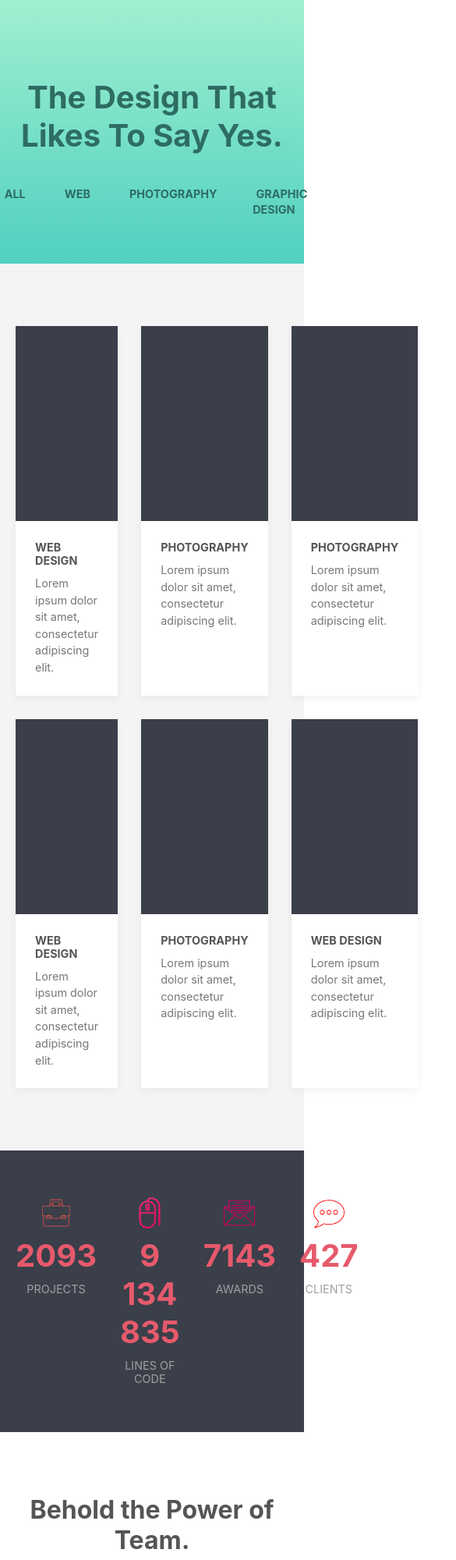
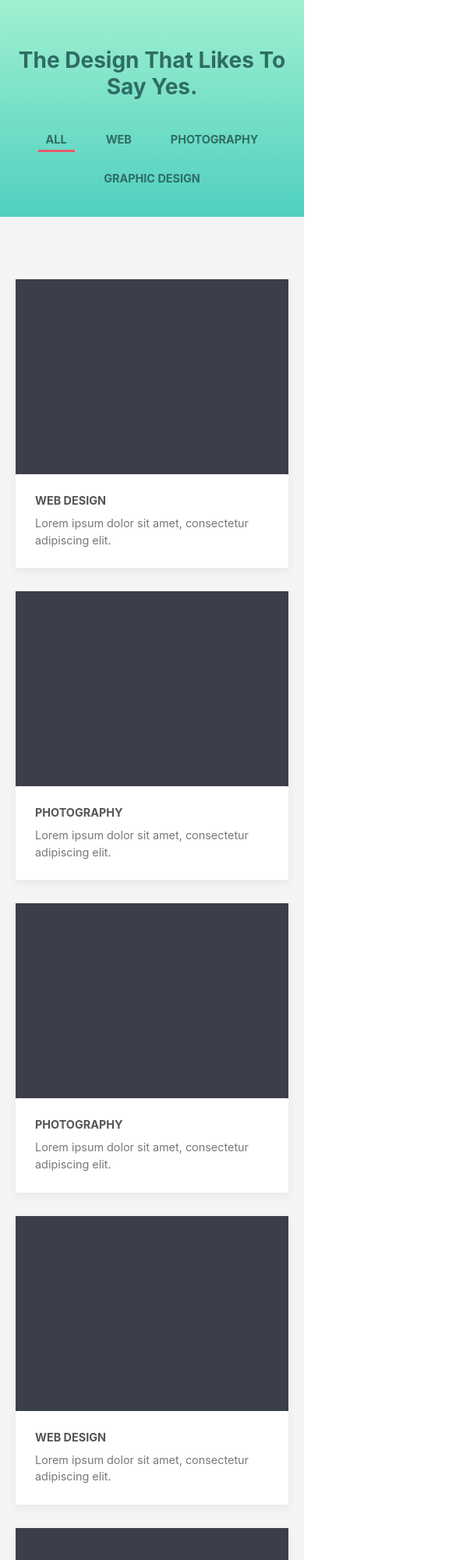
Before and after one commit to anastasiya8756/progect, a plain HTML site: page index.html in a window 390 px wide. Shown: the top 2000 px of the page at 78% size, 585 px wide, since content can reach past the window. Drawn offline with Linux system fonts and the light colour scheme.

Commit message:
Update styles.css

```diff
--- a/styles.css
+++ b/styles.css
@@ -35,6 +35,7 @@ body {
     justify-content: center;
     list-style: none;
     gap: 30px;
+    flex-wrap: wrap;
 }
 
 .filter-nav a {
@@ -43,6 +44,10 @@ body {
     font-weight: bold;
     font-size: 0.9rem;
     padding: 5px 10px;
+}
+
+.filter-nav a.active {
+    border-bottom: 3px solid #e65a6c;
 }
 
 .portfolio {
@@ -160,3 +165,45 @@ body {
     font-size: 0.9rem;
     line-height: 1.5;
 }
+
+@media screen and (max-width: 992px) {
+    .portfolio-grid {
+        grid-template-columns: repeat(2, 1fr);
+    }
+    .team-grid {
+        grid-template-columns: repeat(2, 1fr);
+    }
+}
+
+@media screen and (max-width: 768px) {
+    .stats-grid {
+        grid-template-columns: repeat(2, 1fr);
+    }
+    .hero h1 {
+        font-size: 2rem;
+    }
+}
+
+@media screen and (max-width: 576px) {
+    .portfolio-grid {
+        grid-template-columns: 1fr;
+    }
+    .stats-grid {
+        grid-template-columns: 1fr;
+    }
+    .team-grid {
+        grid-template-columns: 1fr;
+    }
+    .hero {
+        padding: 60px 0 40px 0;
+    }
+    .hero h1 {
+        font-size: 1.75rem;
+    }
+    .stats {
+        padding: 40px 0;
+    }
+    .stat-item {
+        padding: 15px 0;
+    }
+}
```
